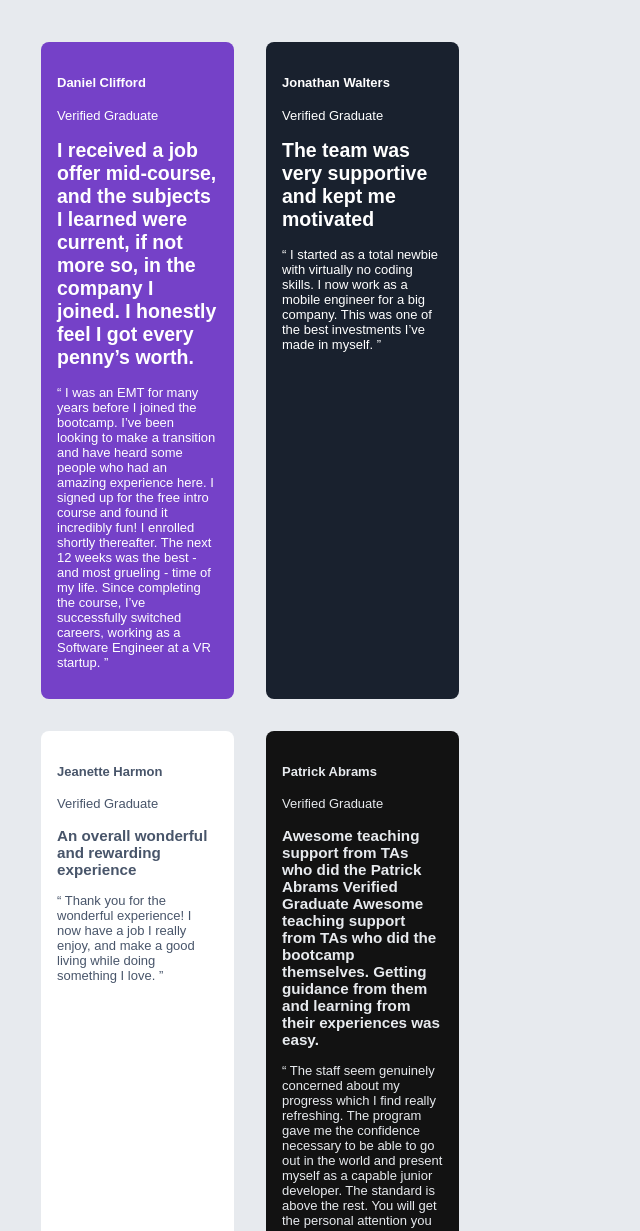
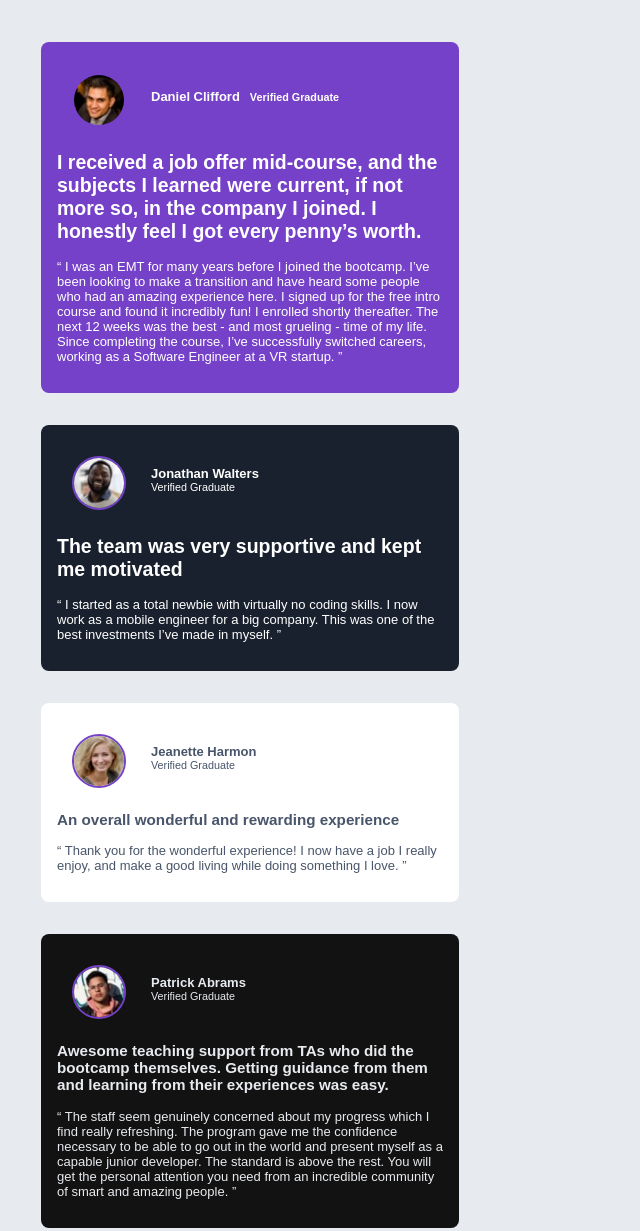
Before and after one commit to jemima-lopez/testimonials, a plain HTML site: page index.html in a window 1280 px wide. Shown: the top 1231 px of the page, without its empty margins (0-640 px from the left). Drawn offline with Linux system fonts and the light colour scheme.

Commit message:
I built css

```diff
--- a/index.css
+++ b/index.css
@@ -13,13 +13,16 @@ body{
     max-width: 90%;
     margin: 10px auto;
     padding: 1rem;
+    display: flex;
+    flex-direction: row;
 }
+
 .grid-container{
     display: grid;
 }
 
 .grid-container--fill{
-    grid-template-columns: repeat(auto-fit, minmax(12rem, 1fr));
+    grid-auto-rows: repeat(auto-fit, minmax(12rem, 1fr));
 }
 
 .grid-item-1{
@@ -59,3 +62,40 @@ body{
     padding: 1rem;
     border-radius: 0.5rem;
 }
+
+img{
+    width: 50px;
+    height: 50px;
+    border-radius: 50%;
+    border: 2px solid hsl(263, 55%, 52%);
+    margin: 15px;
+    margin-bottom: 0.5rem;
+}
+
+.profile {
+  display: flex;
+  align-items: center; /* centra verticalmente */
+  gap: 10px; /* espacio entre imagen y texto */
+}
+
+.profile img {
+  border-radius: 50%;
+  width: 50px;
+  height: 50px;
+}
+
+.profile-text {
+  display: flex;
+  flex-direction: column; /* apila h4 arriba y h5 abajo */
+}
+
+
+.profile-text h4 {
+  margin: 0;
+  font-weight: 600;
+}
+
+.profile-text h5 {
+  margin: 0;
+  font-weight: 400;
+}
--- a/index.html
+++ b/index.html
@@ -29,8 +29,11 @@
     <div class="container">
       <div class="grid-container grid-container--fill">
         <div class="grid-item-1">
-          <h4>Daniel Clifford</h4>
-          <p>Verified Graduate</p>
+          <div class="profile">
+            <img src="./images/image-daniel.jpg" alt="Daniel Clifford" />
+            <h4>Daniel Clifford</h4>
+            <h5>Verified Graduate</h5>
+          </div>
           <h2>I received a job offer mid-course, and
           the subjects I learned were current, if not more so, in the company I
           joined. I honestly feel I got every penny’s worth.</h2>
@@ -44,25 +47,39 @@
           startup. ”</p>
         </div>
         <div class="grid-item-2">
-          <h4>Jonathan Walters</h4>
-          <p>Verified Graduate</p>
+          <div class="profile">
+          <img src="./images/image-jonathan.jpg" alt="Jonathan Walters" />
+          <div class="profile-text">
+            <h4>Jonathan Walters</h4>
+            <h5>Verified Graduate</h5>
+          </div>
+        </div>
           <h2>The team was very supportive and kept me motivated </h2><p>“ I started as a total newbie with virtually no coding
           skills. I now work as a mobile engineer for a big company. This was one
           of the best investments I’ve made in myself. ”</p>
         </div>
         <div class="grid-item-3">
-          <h4>Jeanette Harmon</h4>
-          <p>Verified Graduate</p>
+          <div class="profile">
+            <img src="./images/image-jeanette.jpg" alt="Jeanette Harmon" />
+            <div class="profile-text">
+              <h4>Jeanette Harmon</h4>
+              <h5>Verified Graduate</h5>
+            </div>
+          </div>
           <h3>An overall wonderful and rewarding
           experience </h3><p>“ Thank you for the wonderful experience! I now have a job I
           really enjoy, and make a good living while doing something I love. ”</p>
         </div>
         <div class="grid-item-4">
-          <h4>Patrick Abrams</h4>
-          <p>Verified Graduate</p>
+          <div class="profile">
+            <img src="./images/image-patrick.jpg" alt="Patrick Abrams" />
+            <div class="profile-text">
+              <h4>Patrick Abrams</h4>
+              <h5>Verified Graduate</h5>
+            </div>
+          </div>
           <h3>Awesome teaching support from TAs who did the
-          Patrick Abrams Verified Graduate Awesome teaching support from TAs who
-          did the bootcamp themselves. Getting guidance from them and learning
+          bootcamp themselves. Getting guidance from them and learning
           from their experiences was easy.</h3>
           <p>“ The staff seem genuinely concerned
           about my progress which I find really refreshing. The program gave me
@@ -72,8 +89,13 @@
           community of smart and amazing people. ”</p>
         </div>
         <div class="grid-item-5">
-          <h4>Kira Whittle</h4>
-          <p>Verified Graduate</p>
+          <div class="profile">
+            <img src="./images/image-kira.jpg" alt="Kira Whittle" />
+            <div class="profile-text">
+              <h4>Kira Whittle</h4>
+              <h5>Verified Graduate</h5>
+            </div>
+          </div>
           <h3>Such a life-changing experience. Highly
           recommended! </h3>
           <p>“ Before joining the bootcamp, I’ve never written a line of
```
